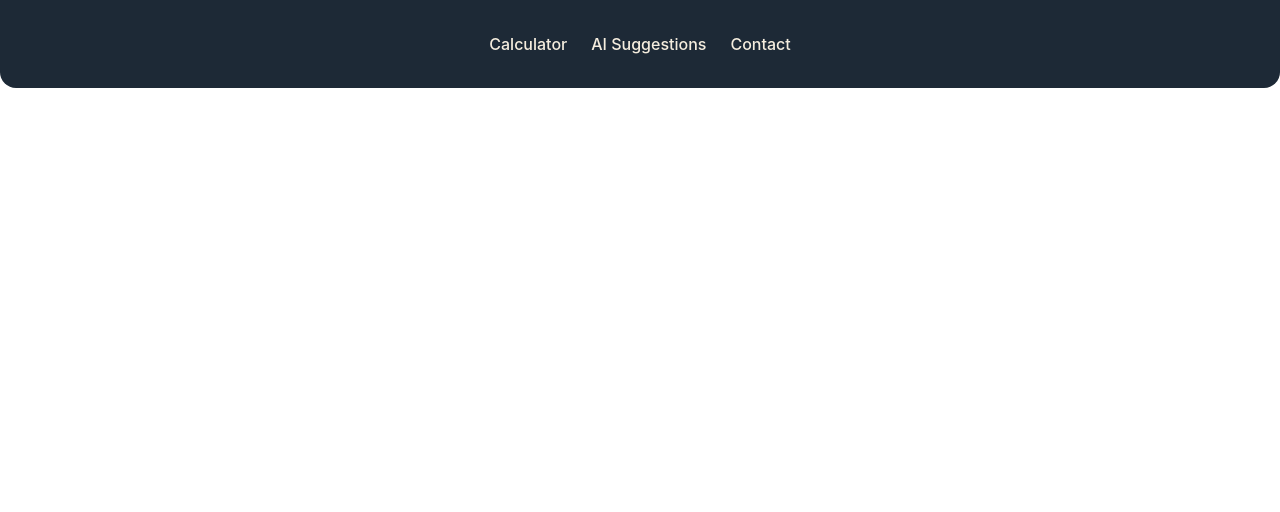
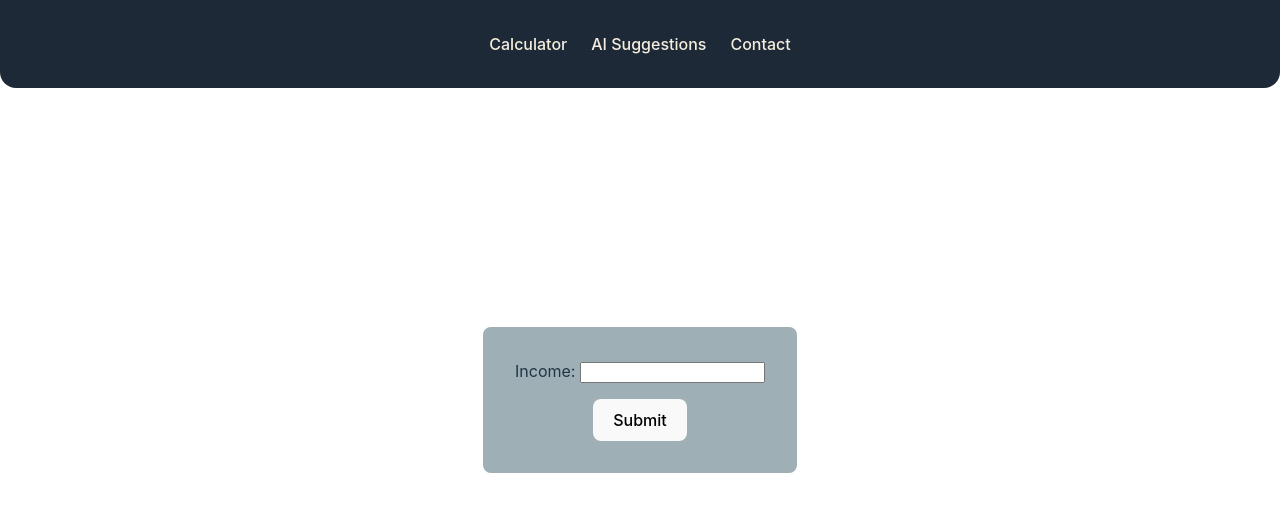
Before and after one commit to harveyji1/HarveysBudgetTool, a React (Vite) app: page / in a window 1280 px wide. Shown: the top 512 px of the page. Built offline with nearby package versions, Linux system fonts and the light colour scheme.

Commit message:
start of calculator

```diff
--- a/src/App.tsx
+++ b/src/App.tsx
@@ -1,6 +1,6 @@
 // import { useState } from 'react'
 import NavBar from './components/NavBar/NavBar';
-// import Calculator from './components/Calculator/Calculator';
+import Calculator from './components/Calculator/Calculator';
 import './App.css'
 
 function App() {
@@ -10,8 +10,9 @@ function App() {
     <div>
       <NavBar
         navItems={items}/>
+      <Calculator/>
     </div>
-    // <Calculator/>
+
   )
 }
 
--- a/src/components/Calculator/Calculator.css
+++ b/src/components/Calculator/Calculator.css
@@ -0,0 +1,9 @@
+.calculatorForm{
+    background-color: var(--primary-color);
+    padding: 2rem;
+    border-radius: .5rem;
+}
+
+.inputs{
+    margin-bottom: 1rem;
+}
--- a/src/components/Calculator/Calculator.tsx
+++ b/src/components/Calculator/Calculator.tsx
@@ -4,22 +4,18 @@ import Form from 'react-bootstrap/Form';
 
 function Calculator() {
     return(
-        <Form>
-        <Form.Group className="mb-3" controlId="formBasicEmail">
-          <Form.Label>Email address</Form.Label>
-          <Form.Control type="email" placeholder="Enter email" />
-          <Form.Text className="text-muted">
-            We'll never share your email with anyone else.
-          </Form.Text>
+        <Form className='calculatorForm'>
+        <Form.Group className = "inputs">
+          <Form.Label>Income: </Form.Label>
+          <Form.Control />
         </Form.Group>
-
-        <Form.Group className="mb-3" controlId="formBasicPassword">
+        {/* <Form.Group className="mb-3" controlId="formBasicPassword">
           <Form.Label>Password</Form.Label>
           <Form.Control type="password" placeholder="Password" />
         </Form.Group>
         <Form.Group className="mb-3" controlId="formBasicCheckbox">
           <Form.Check type="checkbox" label="Check me out" />
-        </Form.Group>
+        </Form.Group> */}
         <Button variant="primary" type="submit">
           Submit
         </Button>
```
